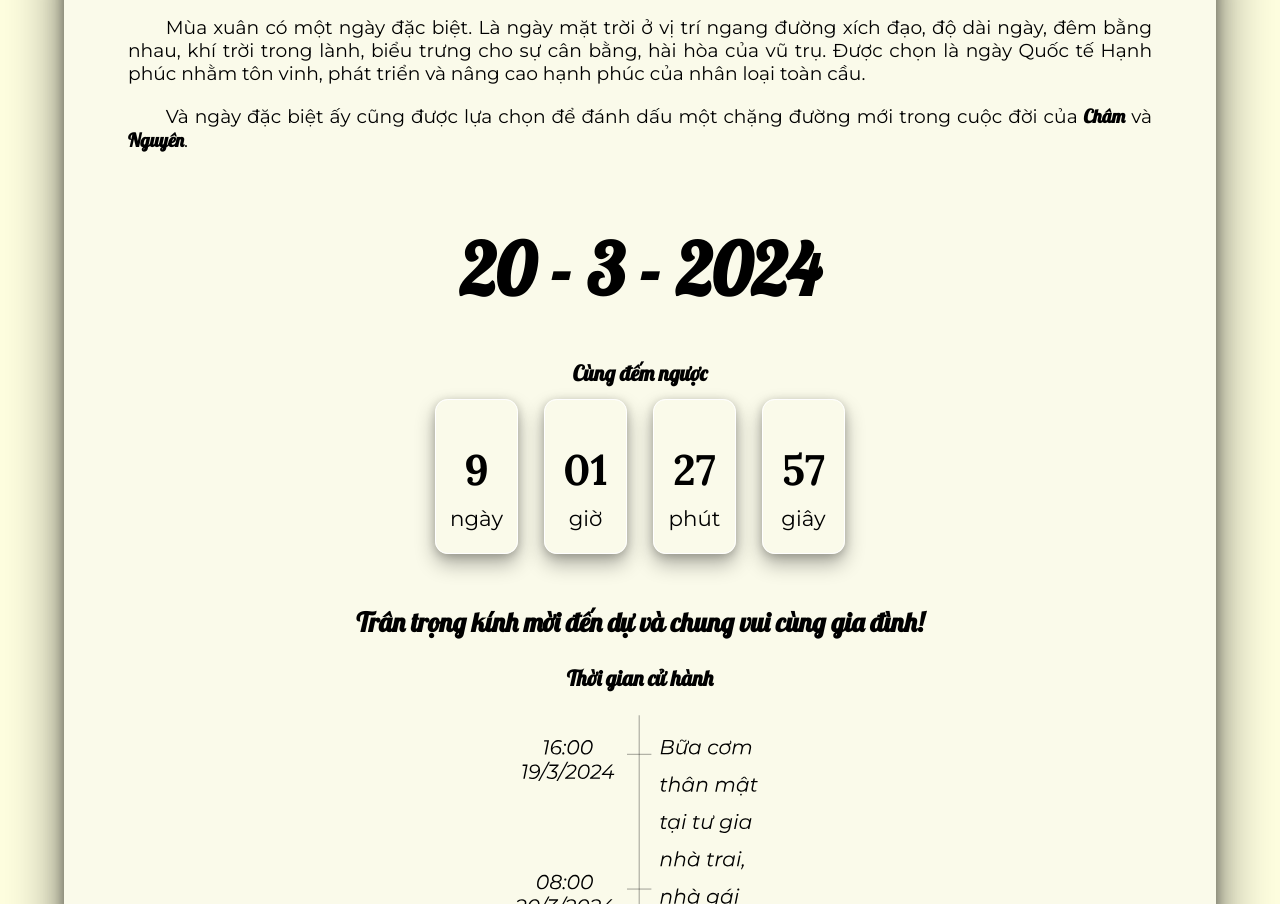
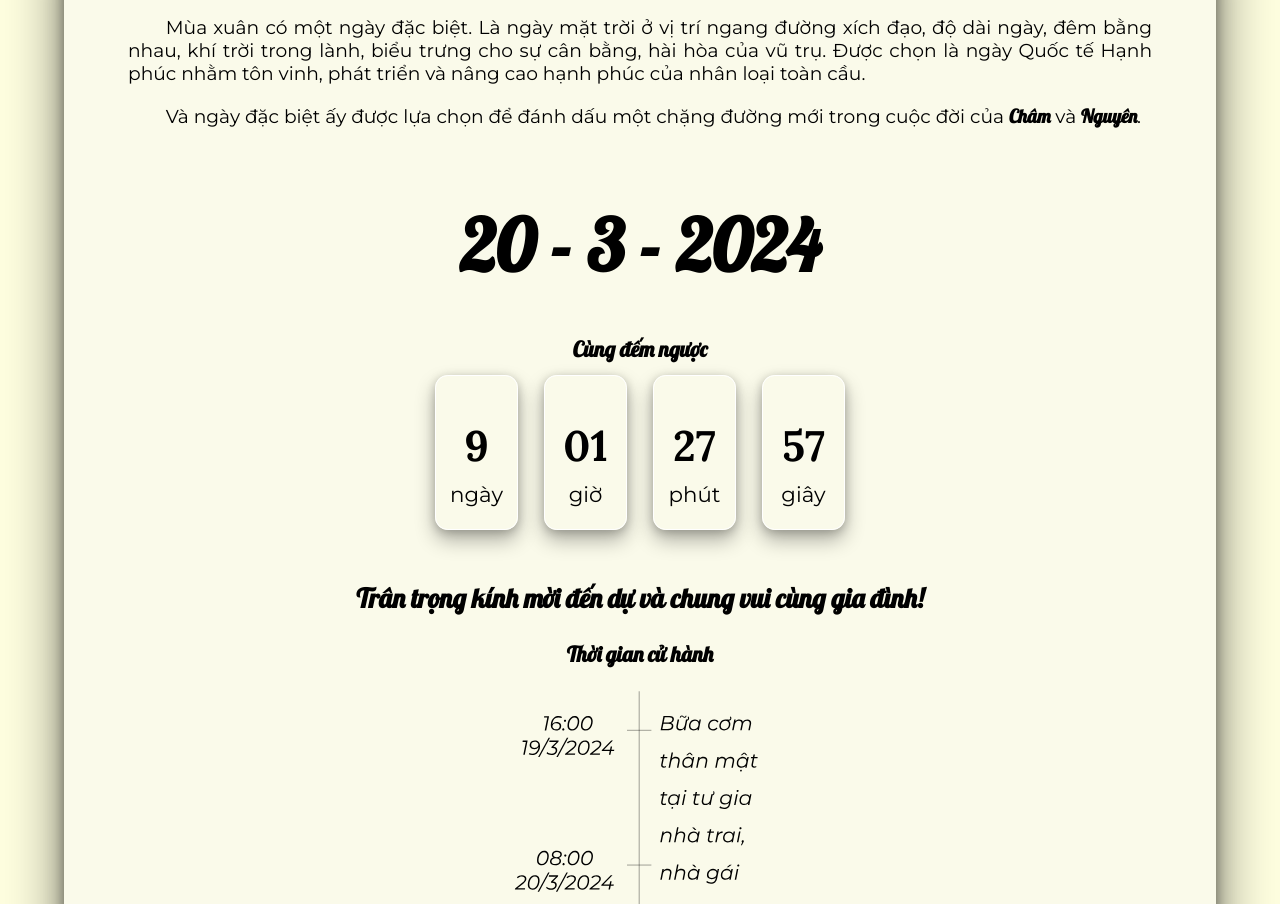
Before and after one commit to NinhDuongCN/NguyenChamMemories, a plain HTML site: page WDi/index.html in a window 1280 px wide. Shown: the part 1624-2528 px from the top of the page. Drawn offline with nearby package versions, Linux system fonts and the light colour scheme; no server answers; a web font is replaced by a local one.

Commit message:
2024.03.11.1642.sửa nội dung

```diff
--- a/WDi/index.html
+++ b/WDi/index.html
@@ -50,7 +50,7 @@
         <article>
             <p>Mùa xuân là mùa khởi đầu của một năm, là mùa mà vạn vật sinh sôi, nảy nở; là biểu trưng cho khởi đầu mới với sức sống tươi trẻ, hi vọng và phát triển.</p>
             <p>Mùa xuân có một ngày đặc biệt. Là ngày mặt trời ở vị trí ngang đường xích đạo, độ dài ngày, đêm bằng nhau, khí trời trong lành, biểu trưng cho sự cân bằng, hài hòa của vũ trụ. Được chọn là ngày Quốc tế Hạnh phúc nhằm tôn vinh, phát triển và nâng cao hạnh phúc của nhân loại toàn cầu.</p>
-            <p>Và ngày đặc biệt ấy cũng được lựa chọn để đánh dấu một chặng đường mới trong cuộc đời của <span class="NC">Châm</span> và <span class="NC">Nguyên</span>.</p>
+            <p>Và ngày đặc biệt ấy được lựa chọn để đánh dấu một chặng đường mới trong cuộc đời của <span class="NC">Châm</span> và <span class="NC">Nguyên</span>.</p>
             <p id="ourDate">20 - 3 - 2024</p>
             <div id="countdown">
                 <h2>Cùng đếm ngược</h2>
```
